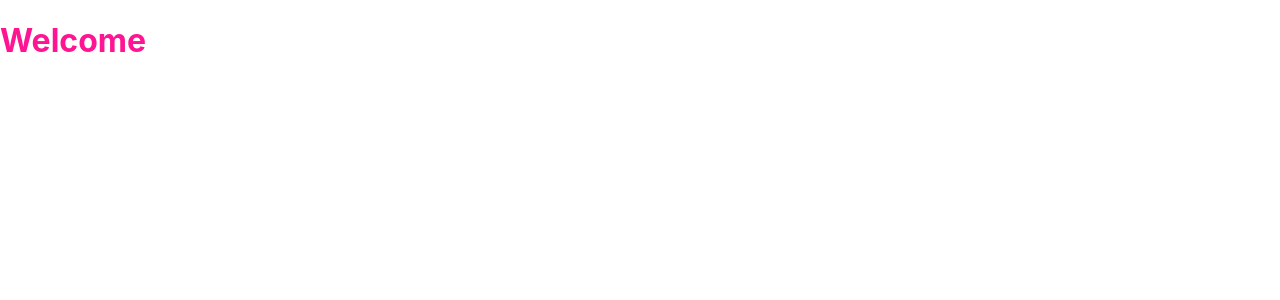
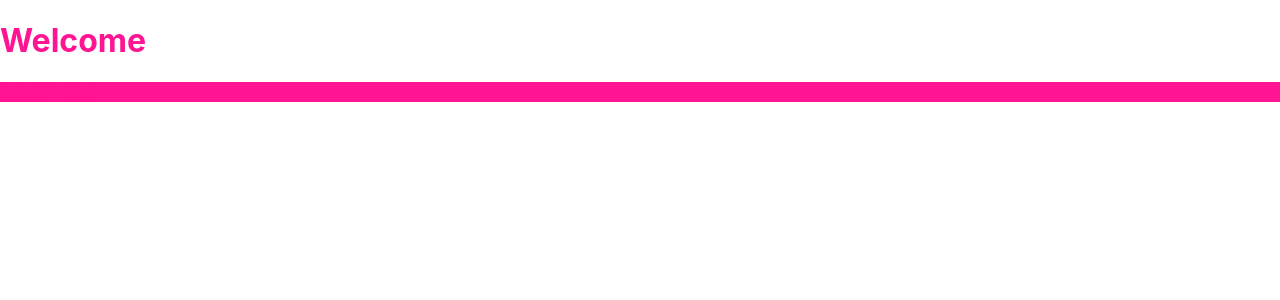
Before and after one commit to tuongnc-0401/react-hook, a React (Create React App) app: page / in a window 1280 px wide. Shown: the top 300 px of the page. Built offline with nearby package versions, Linux system fonts and the light colour scheme.

Commit message:
Click to change color

```diff
--- a/src/App.js
+++ b/src/App.js
@@ -1,9 +1,10 @@
 import './App.scss';
-
+import ColorBox from './components/ColorBox'
 function App() {
   return (
     <div className="app">
       <h1>Welcome</h1>
+      <ColorBox></ColorBox>
     </div>
   );
 }
--- /dev/null
+++ b/src/components/ColorBox/index.jsx
@@ -0,0 +1,31 @@
+import React, { useState } from 'react';
+import PropTypes from 'prop-types';
+
+ColorBox.propTypes = {
+
+};
+
+const getRandomColor = () => {
+    const ColorList = ['deeppink', 'yellow', 'black', 'blue', 'orange'];
+    const colorIndex = Math.trunc(Math.random()*5);
+    return ColorList[colorIndex];
+}
+
+function ColorBox(props) {
+    const [color, setColor] = useState('deeppink');
+
+    const handleBoxClick = () => {
+        var newColor = getRandomColor();
+        setColor(newColor);
+    }
+
+    return (
+        <div className="color-box" style={{backgroundColor: color}}
+                onClick={()=>handleBoxClick()}
+        >
+            COLOR BOX
+        </div>
+    );
+}
+
+export default ColorBox;
```
Also changed, not shown: src/components/ColorBox/ColorBox.scss (added).
